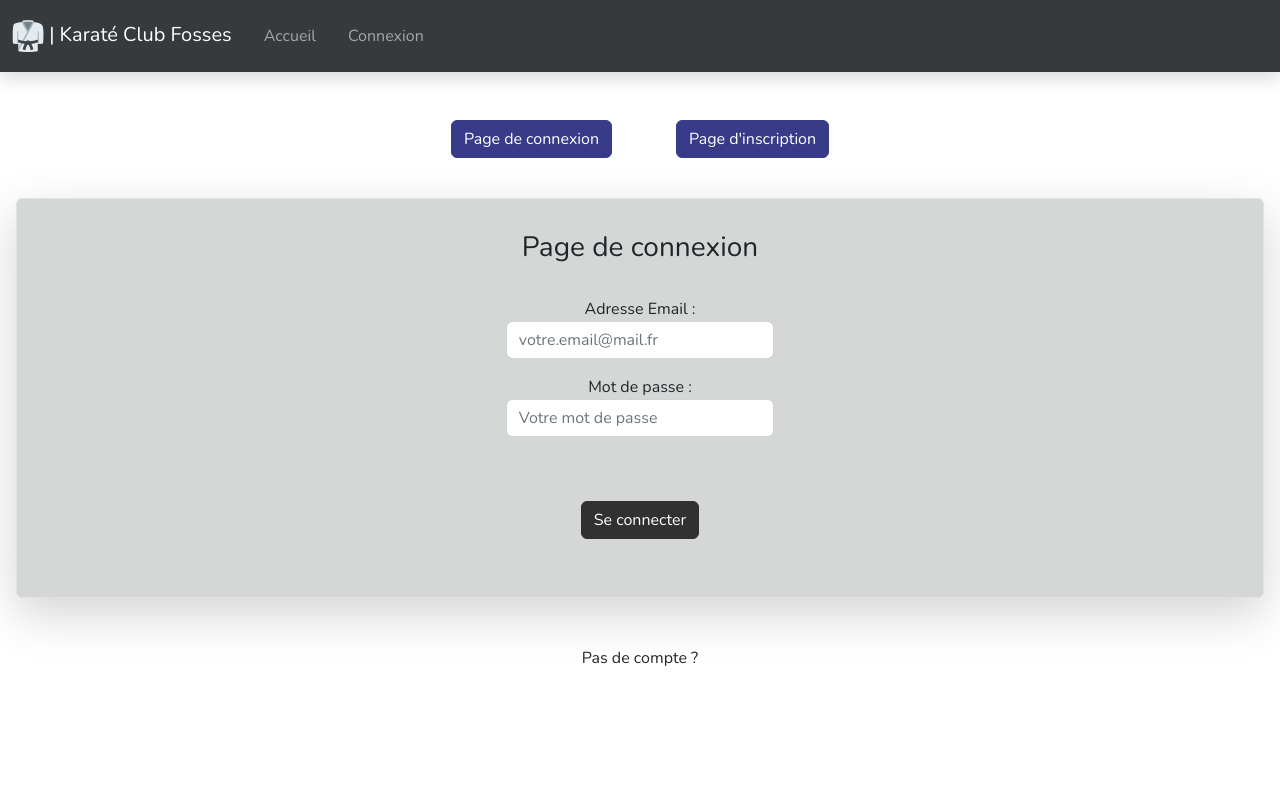
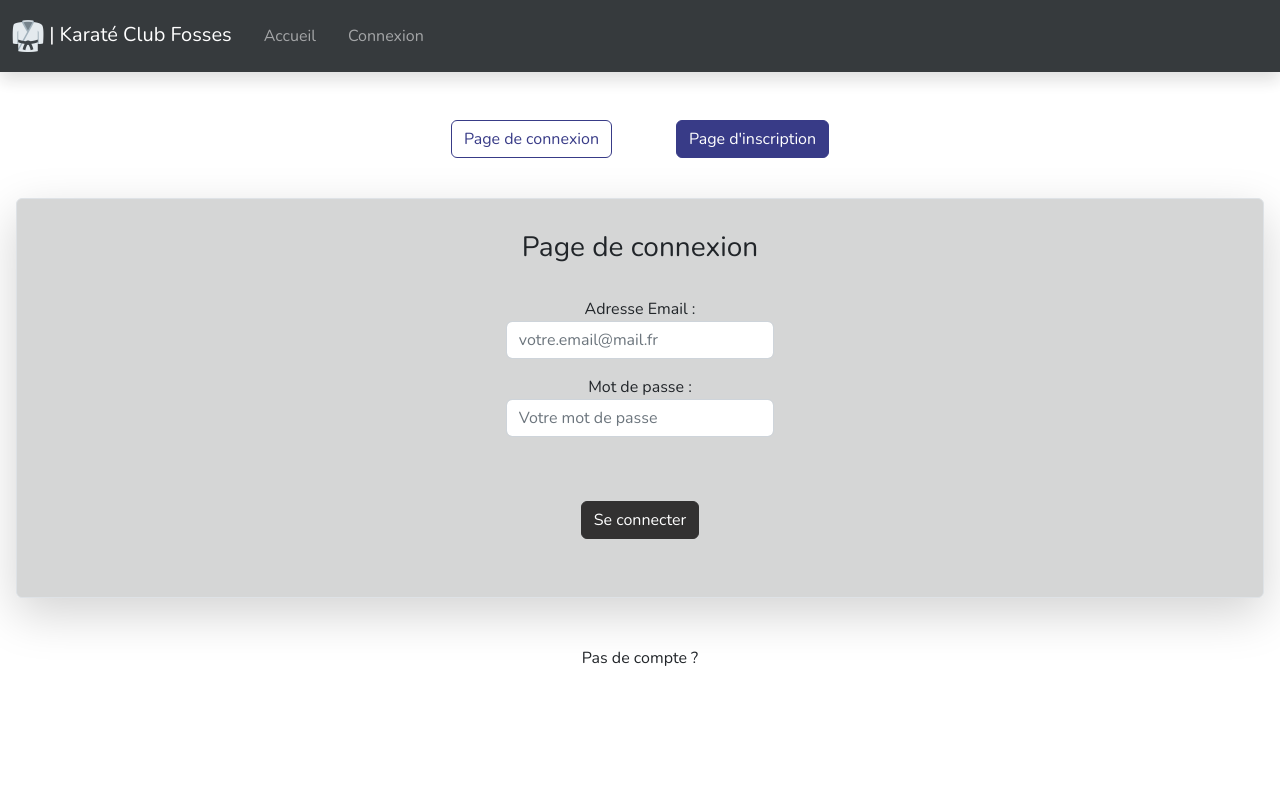
Before and after one commit to theocrsb/KCF_Front, a React (Create React App) app: page /connect in a window 1280 px wide. Shown: the top 800 px of the page. Built offline with nearby package versions, Linux system fonts and the light colour scheme.

Commit message:
switch color connect sub

```diff
--- a/src/pages/Connect.tsx
+++ b/src/pages/Connect.tsx
@@ -52,7 +52,11 @@ const Connect = () => {
     <div style={{ minHeight: '100vh' }}>
       <div className='d-flex text-center justify-content-center'>
         <div>
-          <button type='submit' className='btn btn-primary btnPerso mt-5 mb-4'>
+          <button
+            type='submit'
+            className='btn btn-primary btnPerso mt-5 mb-4'
+            style={{ backgroundColor: 'white', color: '#383b87' }}
+          >
             <NavLink to='/connect' className='nav-link'>
               Page de connexion
             </NavLink>
--- a/src/pages/Subscribe.tsx
+++ b/src/pages/Subscribe.tsx
@@ -111,7 +111,11 @@ const Subscribe = () => {
         </div>
 
         <div>
-          <button type='submit' className='btn btn-primary btnPerso mt-5 mb-4'>
+          <button
+            type='submit'
+            className='btn btn-primary btnPerso mt-5 mb-4'
+            style={{ backgroundColor: 'white', color: '#383b87' }}
+          >
             <NavLink to='/subscribe' className='nav-link'>
               Page d'inscription
             </NavLink>
```
